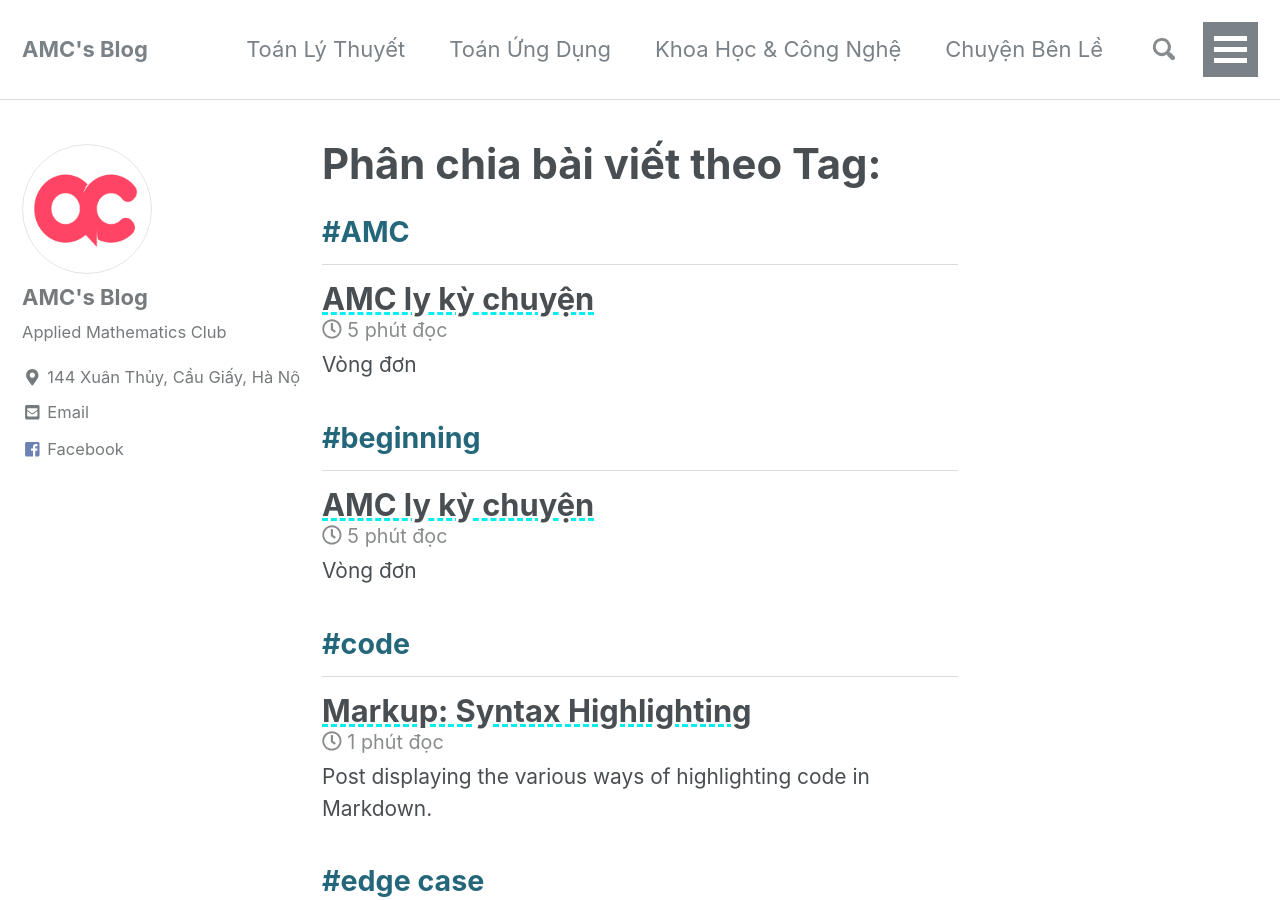
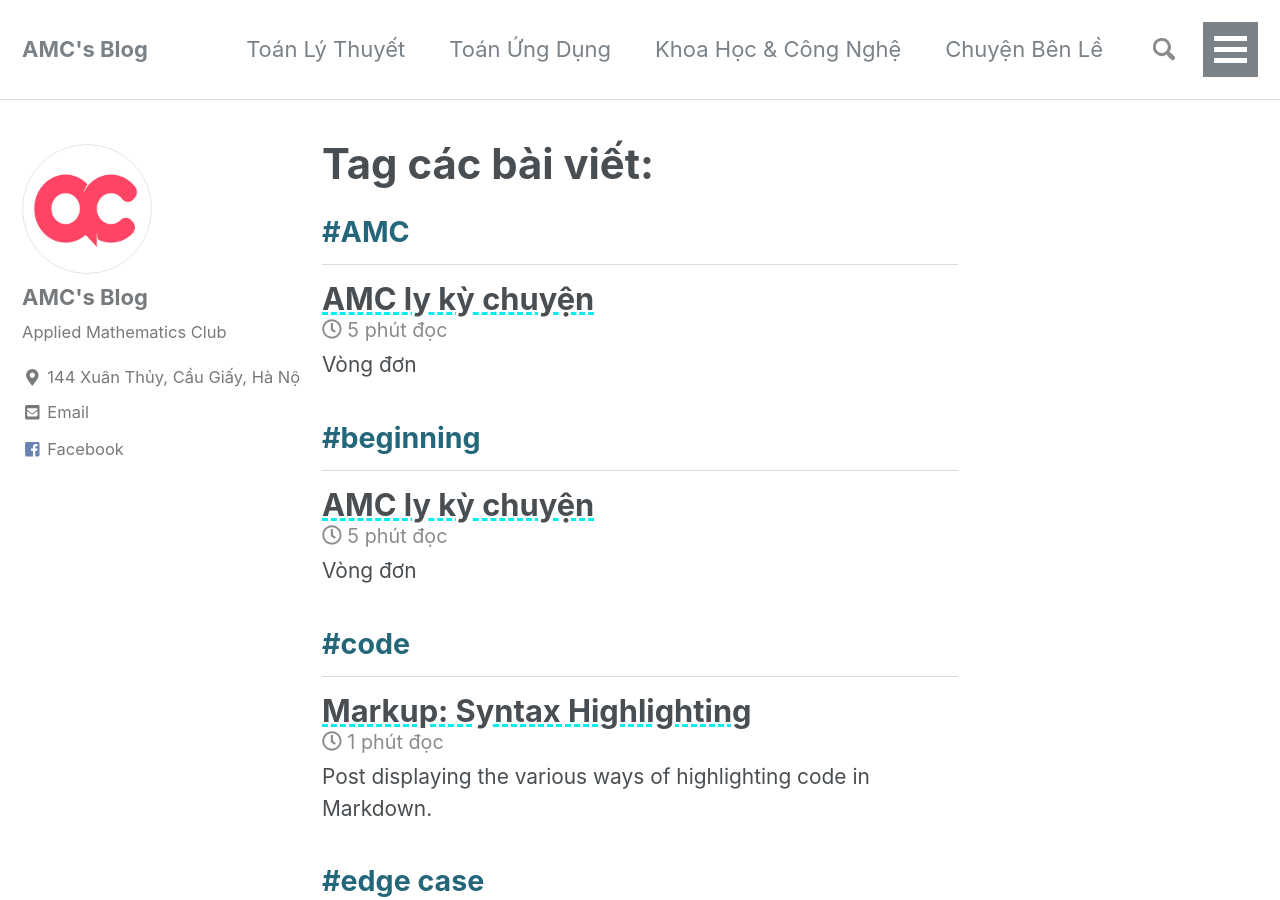
Before and after one commit to amcblog/testvon.github.io, a Jekyll site: the page built from _pages/tag-archive.html, in a window 1280 px wide and 900 px high. Built offline with Jekyll 4.4.1, drawn with Linux system fonts in a browser that asks for light colours; nearby versions of some CDN libraries.

Commit message:
Update tag-archive.html

```diff
--- a/_pages/tag-archive.html
+++ b/_pages/tag-archive.html
@@ -1,7 +1,7 @@
 ---
 layout: archive
 permalink: /tags/
-title: "Phân chia bài viết theo Tag:"
+title: "Tag các bài viết:"
 author_profile: true
 ---
 
```
